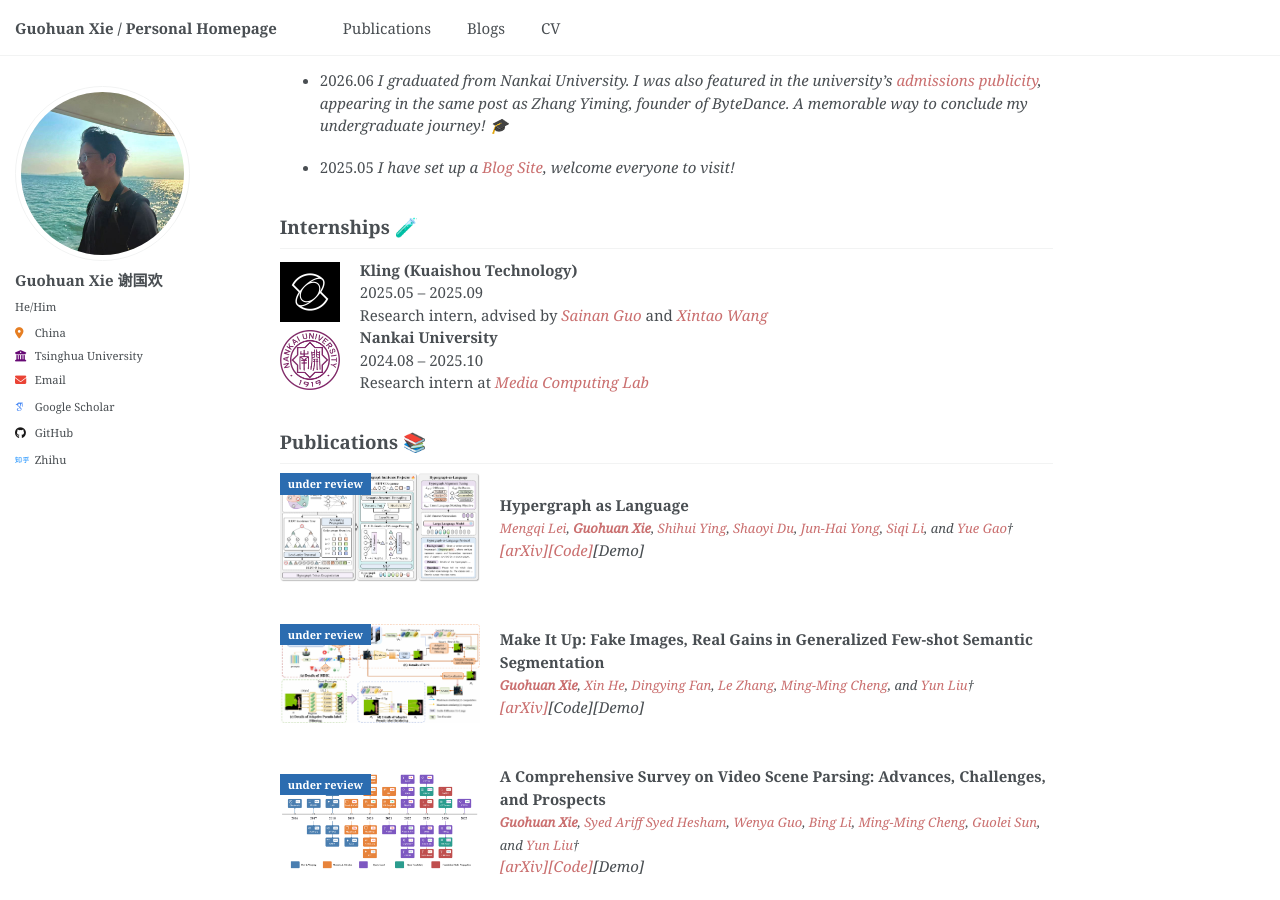
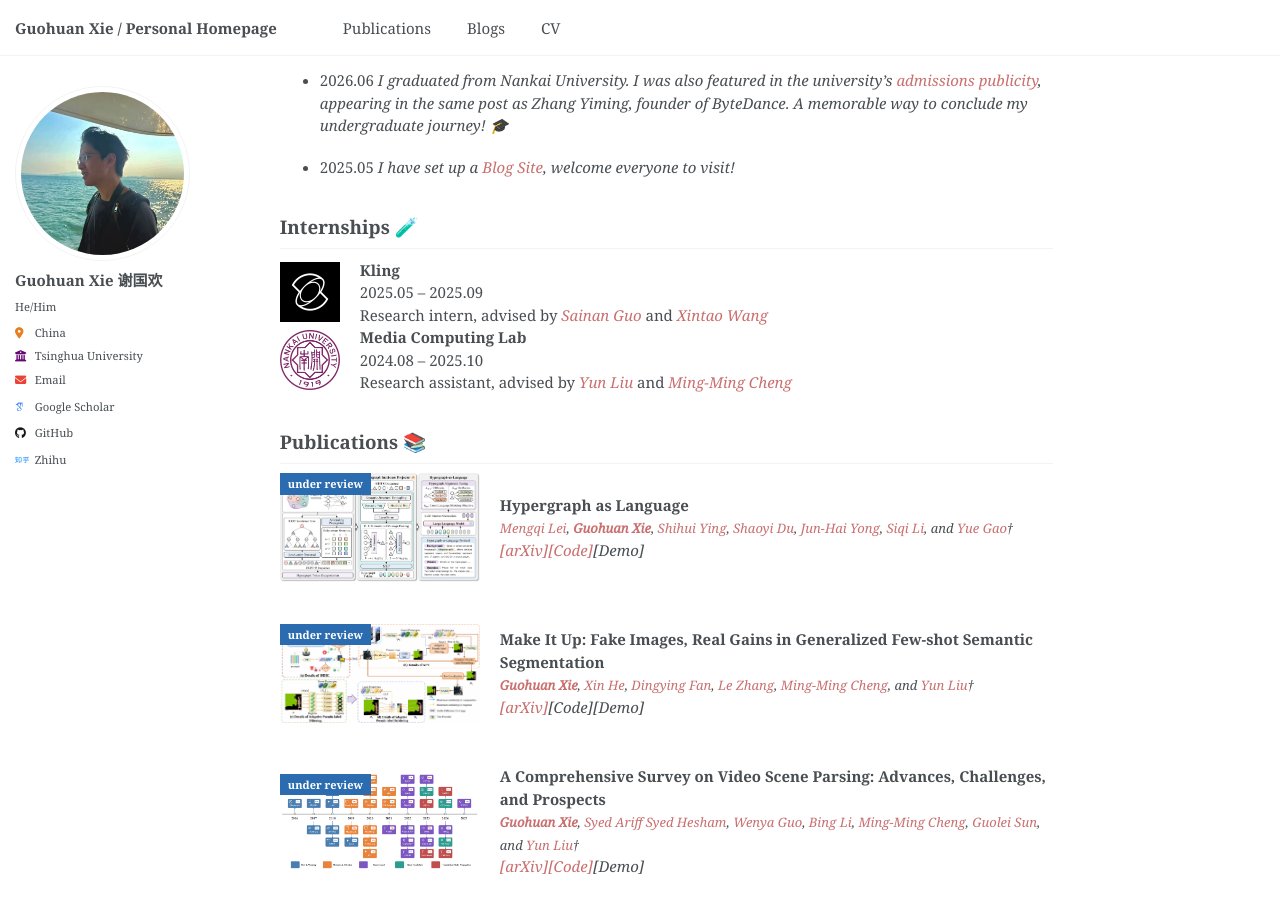
Before and after one commit to guohuan-xie/guohuan-xie.github.io, a Jekyll site: the page built from _pages/about.md, in a window 1280 px wide and 900 px high, scrolled down 684 px. Built offline with Jekyll 4.4.1, drawn with Linux system fonts in a browser that asks for light colours; some web fonts are replaced.

Commit message:
Refine internship details on the about page by simplifying the Kling entry and updating the Nankai University description to reflect the role of research assistant and advisor links.

```diff
--- a/_pages/about.md
+++ b/_pages/about.md
@@ -124,7 +124,7 @@ Internships 🧪
 <div style="display: flex; align-items: center;">
     <img src="images/kling.png" alt="Kling logo" width="60" height="60" style="margin-right: 20px;">
     <div>
-        <strong>Kling (Kuaishou Technology)</strong><br>
+        <strong>Kling</strong><br>
         2025.05 – 2025.09<br>
         Research intern, advised by <a href="https://xinntao.github.io/" target="_blank"><em>Sainan Guo</em></a> and <a href="https://xinntao.github.io/" target="_blank"><em>Xintao Wang</em></a>
     </div>
@@ -132,9 +132,9 @@ Internships 🧪
 <div style="display: flex; align-items: center;">
     <img src="images/nku.png" alt="Nankai logo" width="60" height="60" style="margin-right: 20px;">
     <div>
-        <strong>Nankai University</strong><br>
+        <strong>Media Computing Lab</strong><br>
         2024.08 – 2025.10<br>
-        Research intern at <a href="https://mmcheng.net/"><em>Media Computing Lab</em></a>
+        Research assistant, advised by <a href="https://yun-liu.github.io/" target="_blank"><em>Yun Liu</em></a> and <a href="https://mmcheng.net/" target="_blank"><em>Ming-Ming Cheng</em></a>
     </div>
 </div>
 
```
